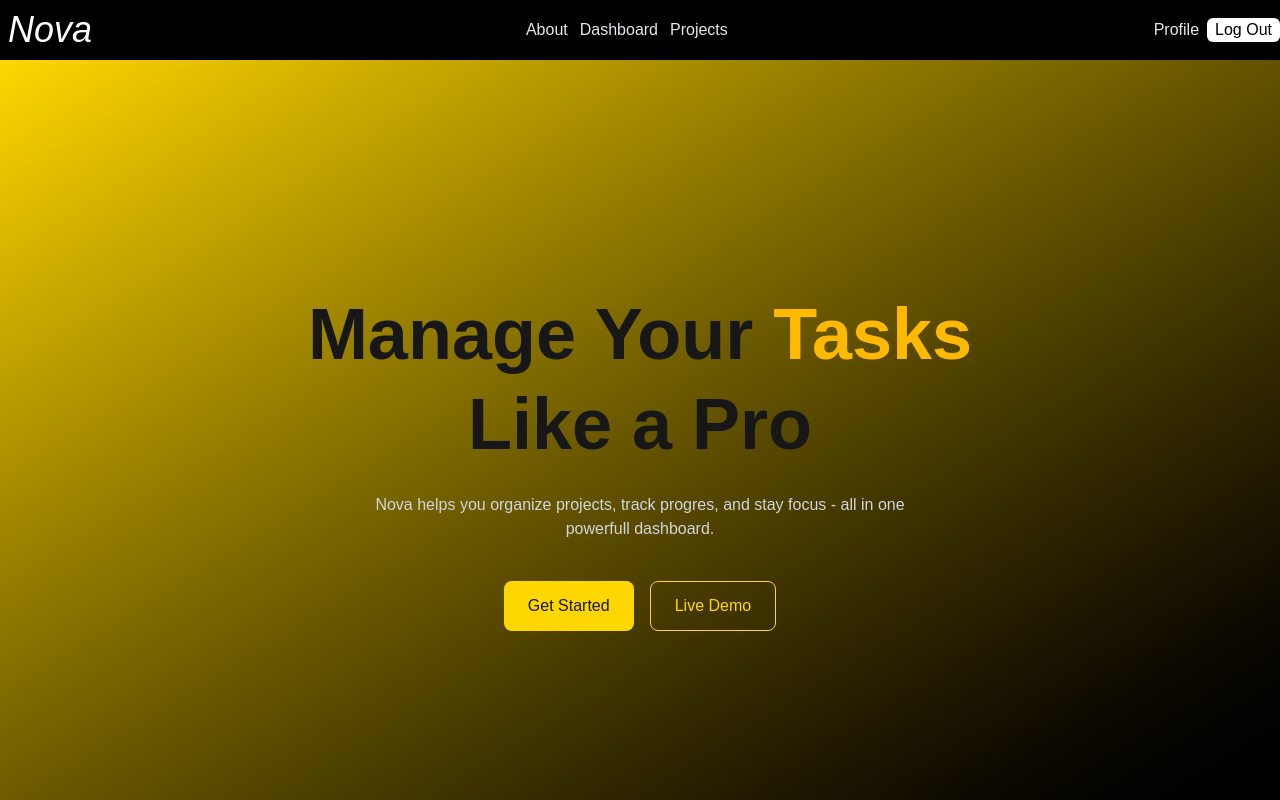
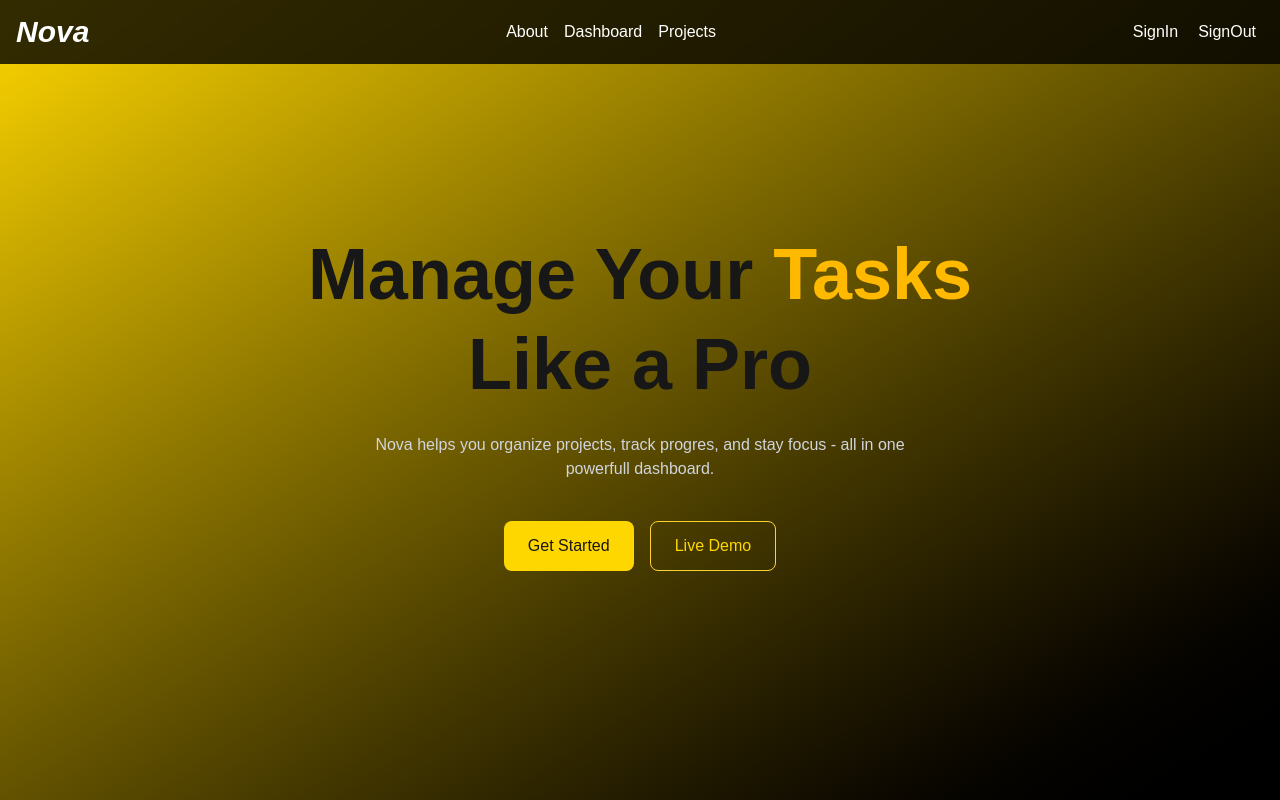
Before and after one commit to atiya-inayat/nova-task-manager, a Next.js app: page / in a window 1280 px wide. Shown: the top 800 px of the page. Built offline with nearby package versions, Linux system fonts and the light colour scheme.

Commit message:
add delete button with projects

```diff
--- /dev/null
+++ b/app/api/projects/[projectId]/route.ts
@@ -0,0 +1,39 @@
+import { authOptions } from "@/lib/auth";
+import { connectDB } from "@/lib/db";
+import Project from "@/models/Project";
+import { getServerSession } from "next-auth";
+import { NextResponse } from "next/server";
+
+export async function DELETE(
+  request: Request,
+  { params }: { params: { projectId: string } }, // Changed 'id' to 'projectId'
+) {
+  // Await the session
+  const session = await getServerSession(authOptions);
+  if (!session) {
+    return NextResponse.json({ message: "Unauthorized" }, { status: 401 });
+  }
+
+  try {
+    // Await params (Required in Next.js 15) and use projectId
+    const { projectId } = await params;
+
+    await connectDB();
+
+    // Use projectId to delete
+    const deletedProject = await Project.findByIdAndDelete(projectId);
+
+    if (!deletedProject) {
+      return NextResponse.json(
+        { message: "Project not found" },
+        { status: 404 },
+      );
+    }
+
+    console.log("Deleted project:", projectId);
+    return NextResponse.json({ message: "Deleted" }, { status: 200 });
+  } catch (error) {
+    console.error("Delete Error:", error);
+    return NextResponse.json({ error: "Delete failed" }, { status: 500 });
+  }
+}
--- a/app/component/Navbar.tsx
+++ b/app/component/Navbar.tsx
@@ -1,31 +1,68 @@
+// import React from "react";
+// import { SignoutBtn } from "./SignoutBtn";
+// import Link from "next/link";
+
+// const Navbar = () => {
+//   return (
+//     <div className=" fixed top-0 left-0 w-full z-50 bg-white/10 backdrop-blur-md  text-black h-15 flex justify-between items-center">
+//       <div className="p-2">
+//         <h1 className=" text-4xl italic  ">
+//           <Link href="/">Nova</Link>
+//         </h1>
+//       </div>
+//       <div className="flex  justify-between w-auto gap-3 text-black">
+//         <span>
+//           <Link href="/about">About</Link>
+//         </span>
+//         <span>
+//           <Link href="/dashboard">Dashboard</Link>
+//         </span>
+//         <span>
+//           <Link href="/dashboard/projects">Projects</Link>
+//         </span>
+//       </div>
+//       <div className=" flex gap-2 items-center text-gray-200">
+//         <span>Profile</span>
+//         <div>
+//           <SignoutBtn />
+//         </div>
+//       </div>
+//     </div>
+//   );
+// };
+
+// export default Navbar;
+
 import React from "react";
 import { SignoutBtn } from "./SignoutBtn";
 import Link from "next/link";
 
 const Navbar = () => {
   return (
-    <div className="w-full sticky top-0 z-50 bg-black text-white h-15 flex justify-between items-center">
-      <div className="p-2">
-        <h1 className=" text-4xl italic  ">
+    <div className="fixed top-0 left-0 w-full z-50 bg-black/80 backdrop-blur-md text-white h-16 flex justify-between items-center px-4">
+      <div>
+        <h1 className="text-3xl italic font-bold">
           <Link href="/">Nova</Link>
         </h1>
       </div>
-      <div className="flex  justify-between w-auto gap-3 text-gray-200">
-        <span>
-          <Link href="/about">About</Link>
-        </span>
-        <span>
-          <Link href="/dashboard">Dashboard</Link>
-        </span>
-        <span>
-          <Link href="/dashboard/projects">Projects</Link>
-        </span>
+
+      <div className="flex gap-4 ">
+        <Link className="hover:underline" href="/about">
+          About
+        </Link>
+        <Link className="hover:underline" href="/dashboard">
+          Dashboard
+        </Link>
+        <Link className="hover:underline" href="/dashboard/projects">
+          Projects
+        </Link>
       </div>
-      <div className=" flex gap-2 items-center text-gray-200">
-        <span>Profile</span>
-        <div>
-          <SignoutBtn />
-        </div>
+
+      <div className="flex gap-3 items-center">
+        <Link href="/auth/signin">
+          <button className="cursor-pointer">SignIn</button>
+        </Link>
+        <SignoutBtn />
       </div>
     </div>
   );
--- /dev/null
+++ b/app/component/ProjectListClientside.tsx
@@ -0,0 +1,86 @@
+"use client";
+
+import useSWR, { mutate } from "swr";
+import ProjectDetail from "./ProjectDetail";
+
+// Define what a Project looks like
+interface Project {
+  _id: string;
+  name: string;
+  description?: string;
+  owner?: { email: string };
+}
+
+const fetcher = (url: string) => fetch(url).then((res) => res.json());
+
+export default function ProjectListClient() {
+  const { data: projects, error } = useSWR<Project[]>(
+    "/api/projects",
+    fetcher,
+    {
+      revalidateOnFocus: false,
+    },
+  );
+
+  if (error) return <p className="text-red-500">Failed to load projects</p>;
+  if (!projects) return <p>Loading...</p>;
+  if (projects.length === 0)
+    return <p className="text-gray-500">No Project yet. Create One...</p>;
+
+  async function deleteProject(idToDelete: string) {
+    if (!confirm("Are you sure?")) return;
+
+    const options = {
+      // This function defines what the data should look like AFTER the change
+      optimisticData: projects?.filter((p) => p._id !== idToDelete),
+      // Whether to fetch from the server again after the call
+      revalidate: true,
+      // If the server returns an error, roll back to the previous data
+      rollbackOnError: true,
+    };
+
+    // 2. Call mutate with the promise
+    // The first argument is the key, the second is the promise (the fetch),
+    // and the third is our options object.
+    await mutate(
+      "/api/projects",
+      fetch(`/api/projects/${idToDelete}`, { method: "DELETE" }).then((res) => {
+        if (!res.ok) throw new Error("Failed to delete");
+        return options.optimisticData; // Return the expected new data
+      }),
+      options,
+    );
+  }
+
+  return (
+    <div className="flex flex-col justify-center items-center">
+      <h2 className="font-bold mb-4">Your Projects.</h2>
+      <div className="border border-gray-200 rounded-md px-3 py-2 w-full max-w-md">
+        {projects.map((project) => (
+          <div
+            className="border border-gray-200 p-2 rounded-md mb-2 shadow-sm"
+            key={project._id}
+          >
+            <h2 className="text-gray-700 text-sm font-bold">
+              Name: {project.name}
+            </h2>
+            <div className="text-gray-700 text-xs">
+              {project.description && <p>Description: {project.description}</p>}
+              <p>Owner: {project.owner?.email || "you"}</p>
+            </div>
+
+            <div className="flex justify-between items-center mt-2">
+              <ProjectDetail projectId={project._id} />
+              <button
+                onClick={() => deleteProject(project._id)} // Fixed wrapper
+                className="text-red-600 hover:bg-red-50 border border-gray-300 py-1 px-2 rounded-md text-xs font-semibold transition-colors"
+              >
+                Delete
+              </button>
+            </div>
+          </div>
+        ))}
+      </div>
+    </div>
+  );
+}
--- a/app/component/SignoutBtn.tsx
+++ b/app/component/SignoutBtn.tsx
@@ -5,9 +5,9 @@ export function SignoutBtn() {
   return (
     <button
       onClick={() => signOut({ callbackUrl: "/auth/signin" })}
-      className=" text-black bg-white px-2   rounded-md cursor-pointer "
+      className=" text-white  px-2   rounded-md cursor-pointer "
     >
-      Log Out
+      SignOut
     </button>
   );
 }
--- a/app/component/tasks/TaskItem.tsx
+++ b/app/component/tasks/TaskItem.tsx
@@ -104,7 +104,7 @@ export default function TaskItem({ task, projectId }: Props) {
         <select
           value={task.status}
           onChange={(e) => updateStatus(e.target.value as Task["status"])}
-          className="border rounded px-2 py-1 text-sm"
+          className="border border-gray-300 cursor-pointer rounded px-2 py-1 text-sm"
         >
           <option value="todo">Todo</option>
           <option value="in-progress">In Progress</option>
@@ -113,7 +113,7 @@ export default function TaskItem({ task, projectId }: Props) {
 
         <button
           onClick={deleteTask}
-          className="text-red-600 text-xs font-semibold"
+          className="text-red-600 cursor-pointer border border-gray-300 py-1 px-2 rounded-md  text-xs font-semibold"
         >
           Delete
         </button>
--- a/app/component/tasks/TaskList.tsx
+++ b/app/component/tasks/TaskList.tsx
@@ -67,6 +67,7 @@ const fetcher = async (url: string): Promise<Task[]> => {
 };
 
 export default function TaskList({ projectId, initialTasks }: Props) {
+  //   // ... inside your component
   const { data: tasks, error } = useSWR<Task[]>(
     `/api/projects/${projectId}/tasks`,
     fetcher,
@@ -75,11 +76,16 @@ export default function TaskList({ projectId, initialTasks }: Props) {
 
   if (error) return <p className="text-red-500">Failed to load tasks</p>;
 
-  const safeTasks = tasks ?? [];
+  // Ensure safeTasks is always an array, even if the API returns an object
+  const safeTasks = Array.isArray(tasks) ? tasks : [];
+
+  // If tasks is empty, show a message (Optional but recommended)
+  if (safeTasks.length === 0) return <p>No tasks yet.</p>;
 
   const todoTasks = safeTasks.filter((t) => t.status === "todo");
   const inProgressTasks = safeTasks.filter((t) => t.status === "in-progress");
   const doneTasks = safeTasks.filter((t) => t.status === "done");
+  // ... rest of your JSX
 
   return (
     <div className="grid grid-cols-1 md:grid-cols-3 gap-4 mt-4">
--- a/app/dashboard/page.tsx
+++ b/app/dashboard/page.tsx
@@ -12,6 +12,7 @@ import { authOptions } from "@/lib/auth";
 import Project from "@/models/Project";
 import { getServerSession } from "next-auth";
 import { redirect } from "next/navigation";
+import ProjectListClient from "../component/ProjectListClientside";
 
 export default async function DashboardPage() {
   const session = await getServerSession(authOptions);
@@ -50,8 +51,12 @@ export default async function DashboardPage() {
         </div>
 
         <div>
+          <ProjectListClient />
+        </div>
+
+        {/* <div>
           <ProjectList projects={projects} />
-        </div>
+        </div> */}
 
         {/* role based access */}
         {session.user.role === "admin" && (
--- a/package.json
+++ b/package.json
@@ -9,6 +9,9 @@
     "lint": "eslint"
   },
   "dependencies": {
+    "@dnd-kit/core": "^6.3.1",
+    "@dnd-kit/sortable": "^10.0.0",
+    "@dnd-kit/utilities": "^3.2.2",
     "@types/bcrypt": "^6.0.0",
     "bcrypt": "^6.0.0",
     "framer-motion": "^12.29.2",
```
Also changed, not shown: 1 other file (tests, documents, lock files or other folders).
